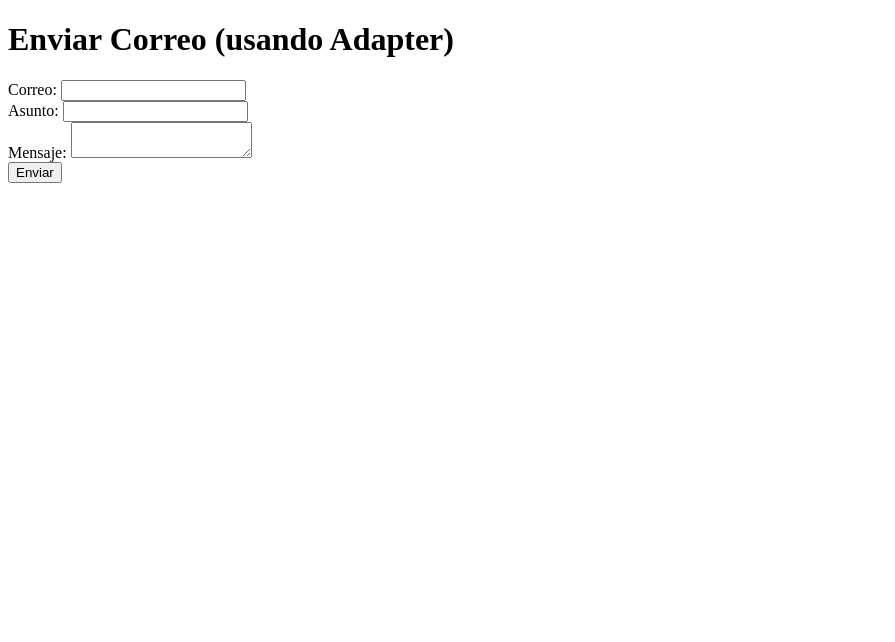
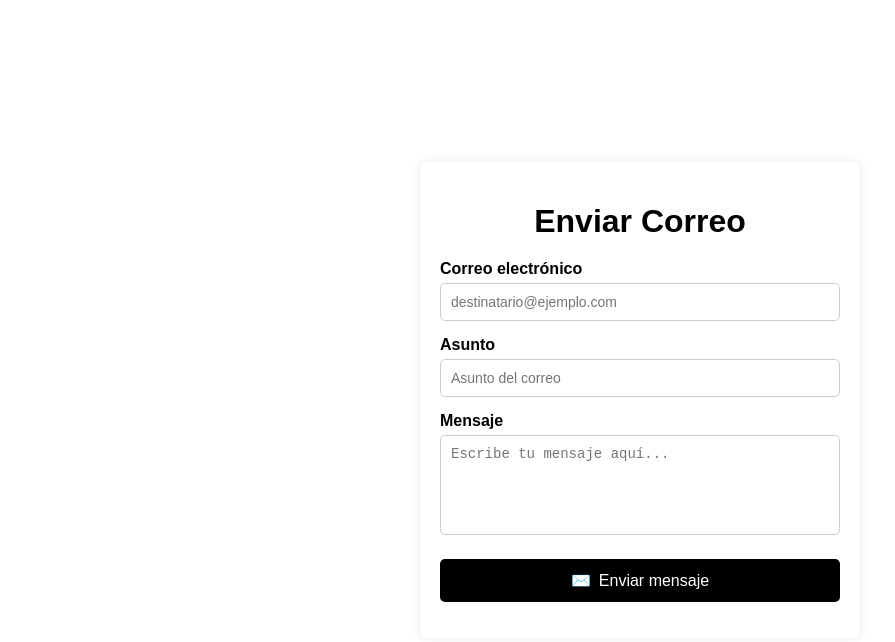
Before and after one commit to Daniout/Adapter, a website: page views/index.html in a window 1280 px wide. Shown: the whole page, without its empty margins (0-895 px from the left). Drawn offline with Linux system fonts and the light colour scheme.

Commit message:
second commit

```diff
--- a/views/index.html
+++ b/views/index.html
@@ -2,18 +2,29 @@
 <html lang="es">
 <head>
   <meta charset="UTF-8" />
+  <meta name="viewport" content="width=device-width, initial-scale=1.0" />
   <title>Enviar Correo</title>
+  <link rel="stylesheet" href="styles.css" />
 </head>
 <body>
-  <h1>Enviar Correo (usando Adapter)</h1>
-  <form id="emailForm">
-    <label>Correo: <input type="email" name="email" required /></label><br />
-    <label>Asunto: <input type="text" name="subject" required /></label><br />
-    <label>Mensaje: <textarea name="body" required></textarea></label><br />
-    <button type="submit">Enviar</button>
-  </form>
+  <div class="container">
+    <h1>Enviar Correo</h1>
+    <form id="emailForm">
+      <label for="email">Correo electrónico</label>
+      <input type="email" name="email" id="email" placeholder="destinatario@ejemplo.com" required />
 
-  <p id="response"></p>
+      <label for="subject">Asunto</label>
+      <input type="text" name="subject" id="subject" placeholder="Asunto del correo" required />
+
+      <label for="body">Mensaje</label>
+      <textarea name="body" id="body" placeholder="Escribe tu mensaje aquí..." required></textarea>
+
+      <button type="submit">
+        ✉️ <span>Enviar mensaje</span>
+      </button>
+    </form>
+    <p id="response"></p>
+  </div>
 
   <script>
     document.getElementById('emailForm').addEventListener('submit', async (e) => {
--- /dev/null
+++ b/views/styles.css
@@ -0,0 +1,74 @@
+body {
+    font-family: Arial, sans-serif;
+    background-color: #fff;
+    display: flex;
+    justify-content: center;
+    align-items: center;
+    min-height: 100vh;
+    margin: 0;
+  }
+
+  .container {
+    max-width: 400px;
+    width: 100%;
+    padding: 20px;
+    box-shadow: 0 0 10px rgba(0, 0, 0, 0.1);
+    border-radius: 8px;
+  }
+
+  h1 {
+    text-align: center;
+    margin-bottom: 20px;
+  }
+
+  label {
+    display: block;
+    font-weight: bold;
+    margin-top: 15px;
+  }
+
+  input[type="email"],
+  input[type="text"],
+  textarea {
+    width: 100%;
+    padding: 10px;
+    margin-top: 5px;
+    border-radius: 5px;
+    border: 1px solid #ccc;
+    box-sizing: border-box;
+    font-size: 14px;
+  }
+
+  textarea {
+    height: 100px;
+    resize: none;
+  }
+
+  button {
+    margin-top: 20px;
+    width: 100%;
+    padding: 12px;
+    background-color: #000;
+    color: #fff;
+    border: none;
+    border-radius: 5px;
+    font-size: 16px;
+    cursor: pointer;
+    display: flex;
+    align-items: center;
+    justify-content: center;
+    gap: 8px;
+  }
+
+  button:hover {
+    background-color: #333;
+  }
+
+  button i {
+    font-style: normal;
+  }
+
+  #response {
+    margin-top: 15px;
+    text-align: center;
+  }
```
